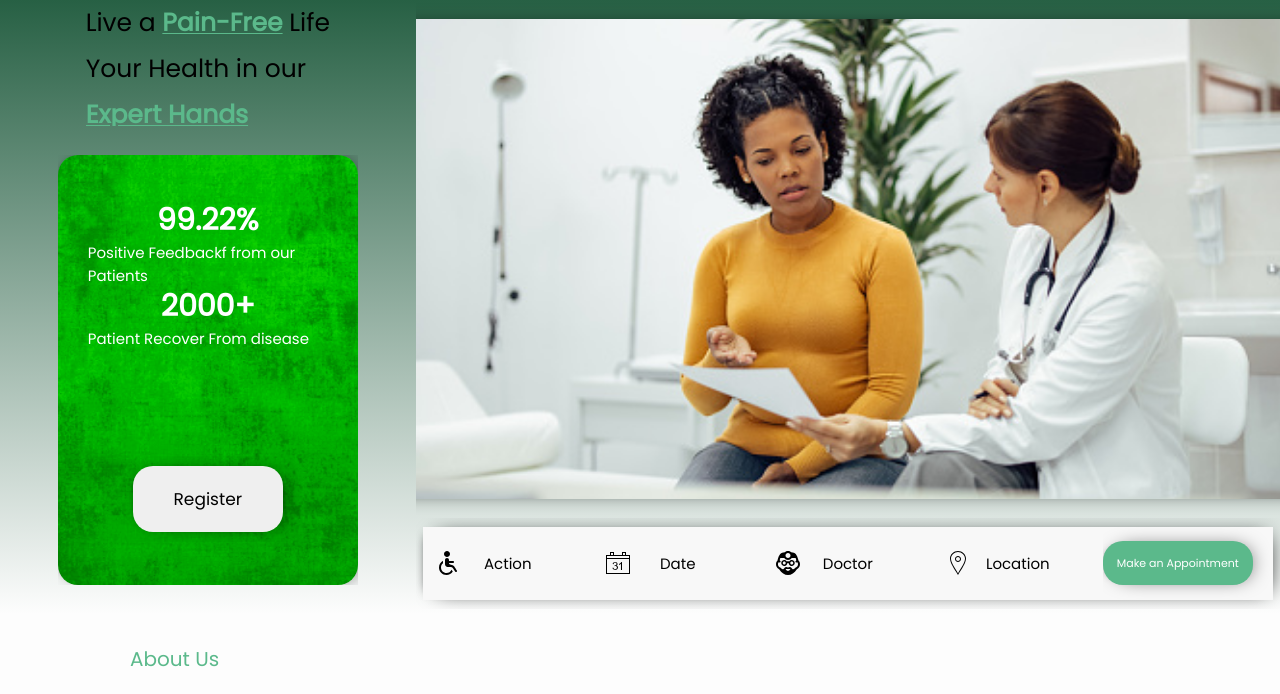
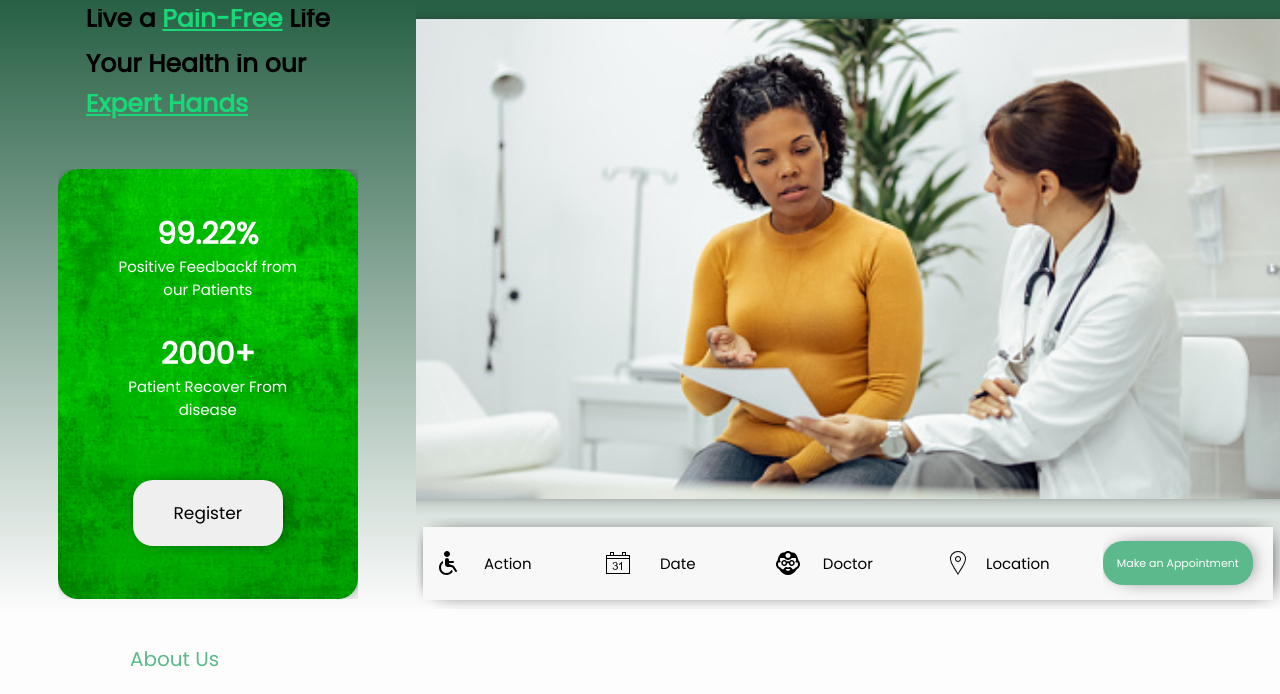
Before and after one commit to AnmolVerma404/Healthy-HearTechs, a plain HTML site: page index.html in a window 1280 px wide. Shown: the part 106-800 px from the top of the page. Drawn offline with Linux system fonts and the light colour scheme.

Commit message:
edited page 1 styles

```diff
--- a/style.scss
+++ b/style.scss
@@ -136,7 +136,6 @@
     }
 
     .restPgOne {
-      /* background-color: red; */
       display: flex;
       justify-content: center;
       align-items: center;
@@ -155,19 +154,19 @@
         .leftPgOneUpper {
           display: flex;
           flex-direction: column;
-          justify-content: center;
-          // line-height: 2.7rem;
-          height: 20%;
-          margin-top: 1rem;
+          line-height: 2rem;
+          height: 25%;
+          margin-top: 1.5rem;
           P {
             overflow: hidden;
+            font-weight: 600;
           }
           p,
           b u {
             font-size: 2.5rem;
           }
           b u {
-            color: #5bb98b;
+            color: #17d978;
           }
         }
 
@@ -232,8 +231,9 @@
 
               .percentText {
                 overflow: hidden;
-                width: 100%;
+                width: 80%;
                 height: 100%;
+                text-align: center;
                 p {
                   color: #fff;
                   font-size: 1.5rem;
@@ -257,7 +257,7 @@
               top: 10%;
             }
             .b {
-              top: 30%;
+              top: 38%;
             }
             .c {
               top: 50%;
```
Also changed, not shown: style.css.
